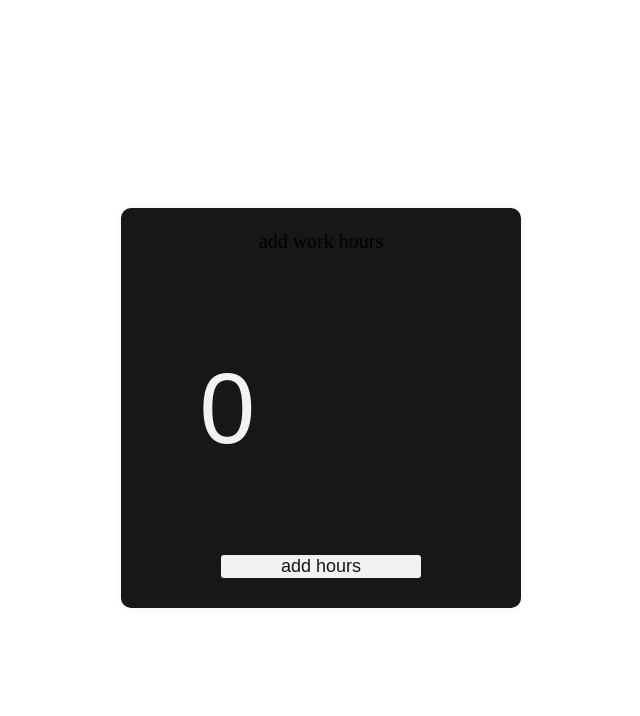
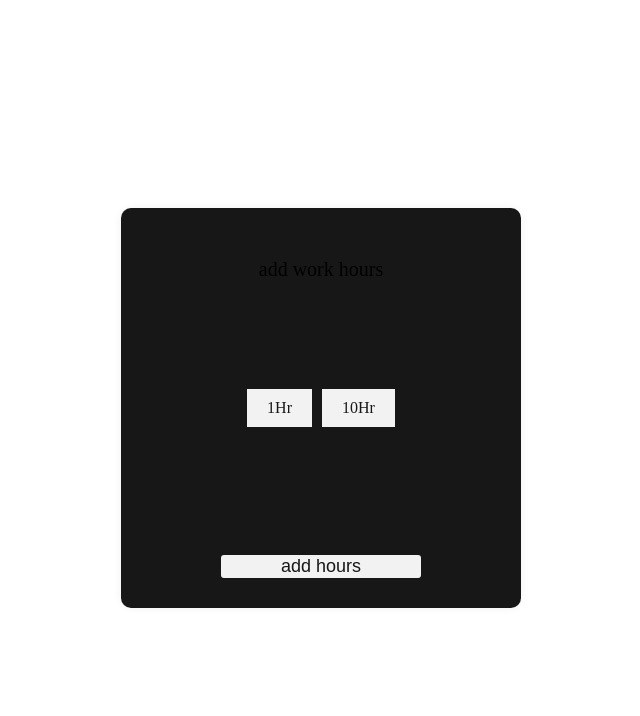
Before and after one commit to ReactiveX22/work-wave, a PHP site: page /pages/work.php in a window 1280 px wide. Shown: the top 716 px of the page, without its empty margins (319-959 px from the left). Run offline with PHP 8.4, Linux system fonts and the light colour scheme.

Commit message:
add work hours func, improve chart

```diff
--- a/css/work.css
+++ b/css/work.css
@@ -32,7 +32,7 @@
   display: flex;
   align-items: center;
   position: absolute;
-  top: 3%;
+  top: 10%;
 }
 
 h4 {
@@ -41,44 +41,35 @@ h4 {
   font-size: 20px;
 }
 
-.custom-num input {
-  width: 105;
-  max-width: 100%;
-  background: transparent;
-  border: none;
-  outline: none;
-  font-size: 100px;
-  font-weight: 300;
-  padding: 10px;
-  color: var(--primary-text-color);
-  border-radius: 10px;
-  box-shadow: 0px 0px 0px var(--primary-text-color);
-  transition: box-shadow 0.2s ease-in-out;
-}
-
-input {
-  /* Reset default styles */
-  appearance: none;
-  -webkit-appearance: none;
-  -moz-appearance: none;
-
-  /* Remove arrow buttons */
-  /* Target the pseudo-elements of the input */
-  &::-webkit-inner-spin-button,
-  &::-webkit-outer-spin-button {
-    -webkit-appearance: none;
-    margin: 0;
-  }
-}
-
 form {
   display: flex;
   align-items: center;
   flex-direction: column;
 }
 
-input:hover {
-  box-shadow: 0px 0px 8px var(--primary-text-color);
+.amounts_container {
+  display: flex;
+  gap: 10px;
+}
+
+input[type="radio"] {
+  position: absolute;
+  visibility: hidden;
+  opacity: 0;
+}
+
+label {
+  padding: 10px 20px;
+  background-color: var(--primary-text-color);
+  color: var(--primary-background-color);
+  font-style: normal;
+  cursor: pointer;
+  transition: all 0.3s ease;
+}
+
+input[type="radio"]:checked + label {
+  background-color: var(--primary-blue-color);
+  color: var(--primary-text-color);
 }
 
 button {
--- a/pages/work.php
+++ b/pages/work.php
@@ -21,8 +21,11 @@
                 <h4>add work hours</h4>
             </div>
             <form action="./includes/work_session.inc.php" method="post" enctype="multipart/form-data">
-                <div class="custom-num">
-                    <input type="number" class="num-input" name="hours" min="0" max="10" value="0">
+                <div class="amounts_container">
+                    <input type="radio" id="duration_1" name="hour_amount" value="1hr">
+                    <label for="duration_1">1Hr</label>
+                    <input type="radio" id="duration_10" name="hour_amount" value="10hr">
+                    <label for="duration_10">10Hr</label>
                 </div>
                 <button>add hours</button>
             </form>
```
Also changed, not shown: includes/bar_chart.php (+10 -4 lines), includes/dashboard_model.inc.php (+45 -10 lines), includes/work_session.inc.php (+13 -22 lines), includes/work_session_model.inc.php (+4 -4 lines).
